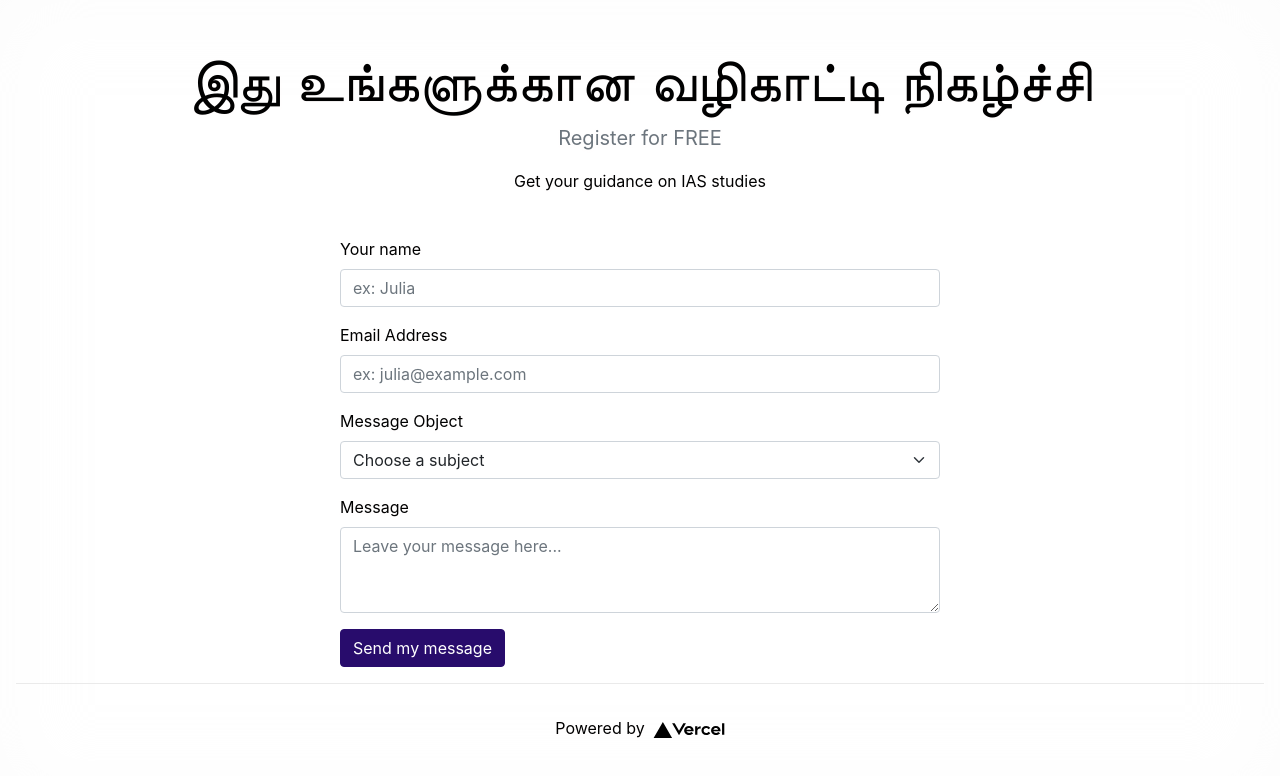
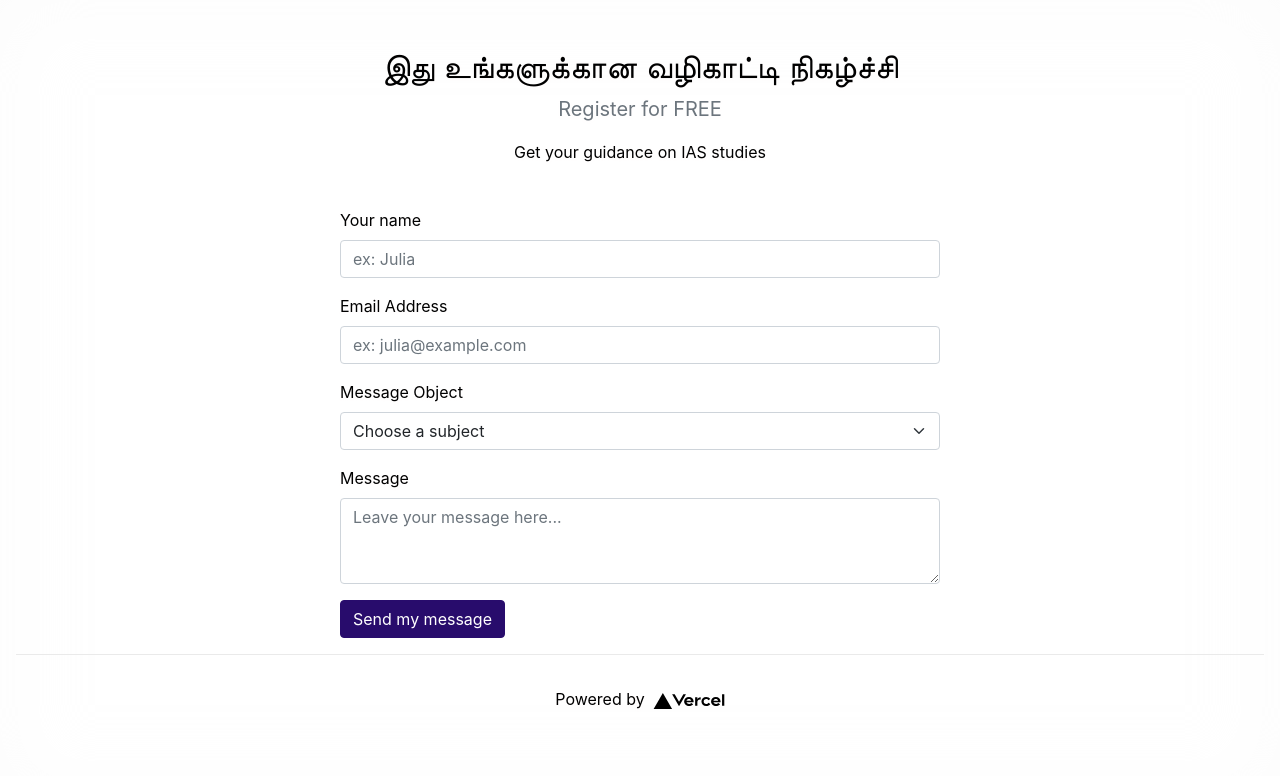
Before and after one commit to bhaskarandmr/form, a Next.js app: page / in a window 1280 px wide. Shown: the top 776 px of the page. Built offline with nearby package versions, Linux system fonts and the light colour scheme.

Commit message:
Update globals.css

```diff
--- a/styles/globals.css
+++ b/styles/globals.css
@@ -46,7 +46,9 @@ a:hover{
   background-color: #6a549e;
   border-color: #280c6c;
 }
-
+.display-4 {
+  font-size: 2rem;
+}
 .btn-purple:focus {
   color: #fff;
   background-color: #280c6c;
```
